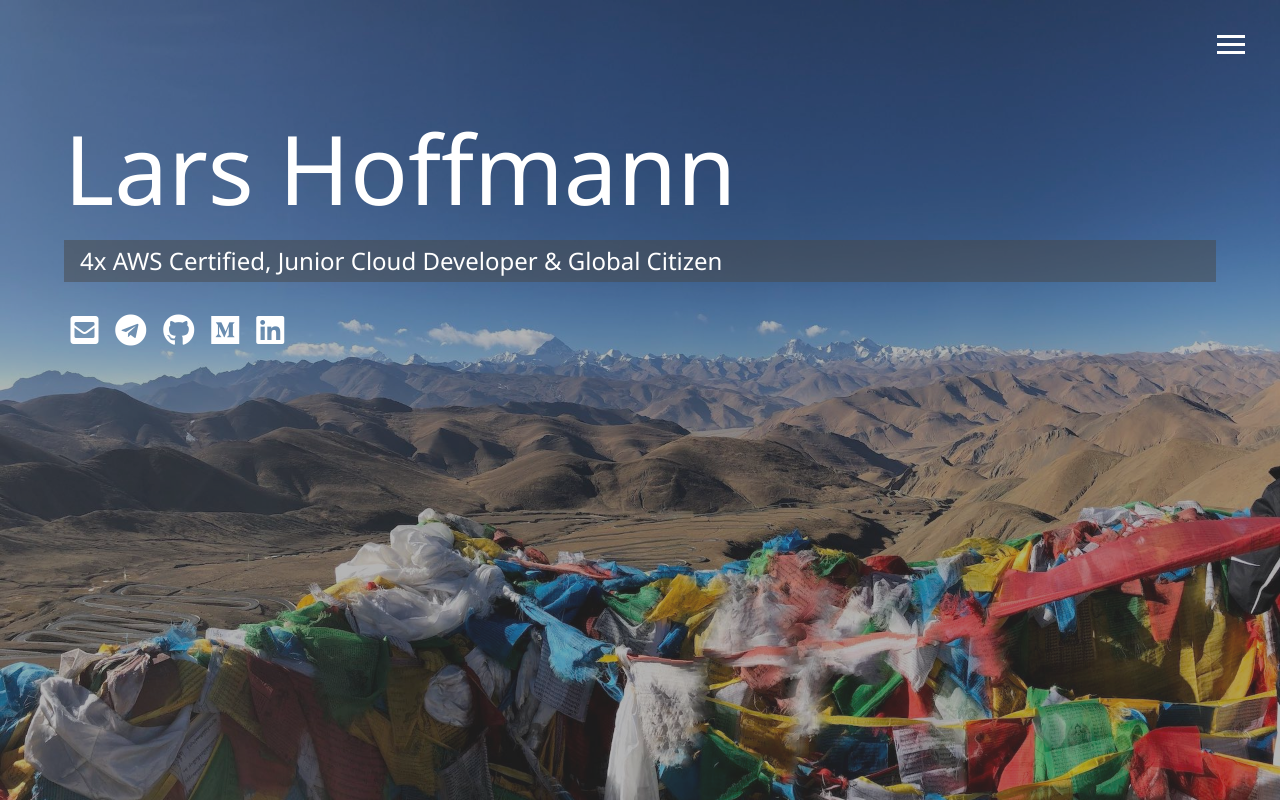
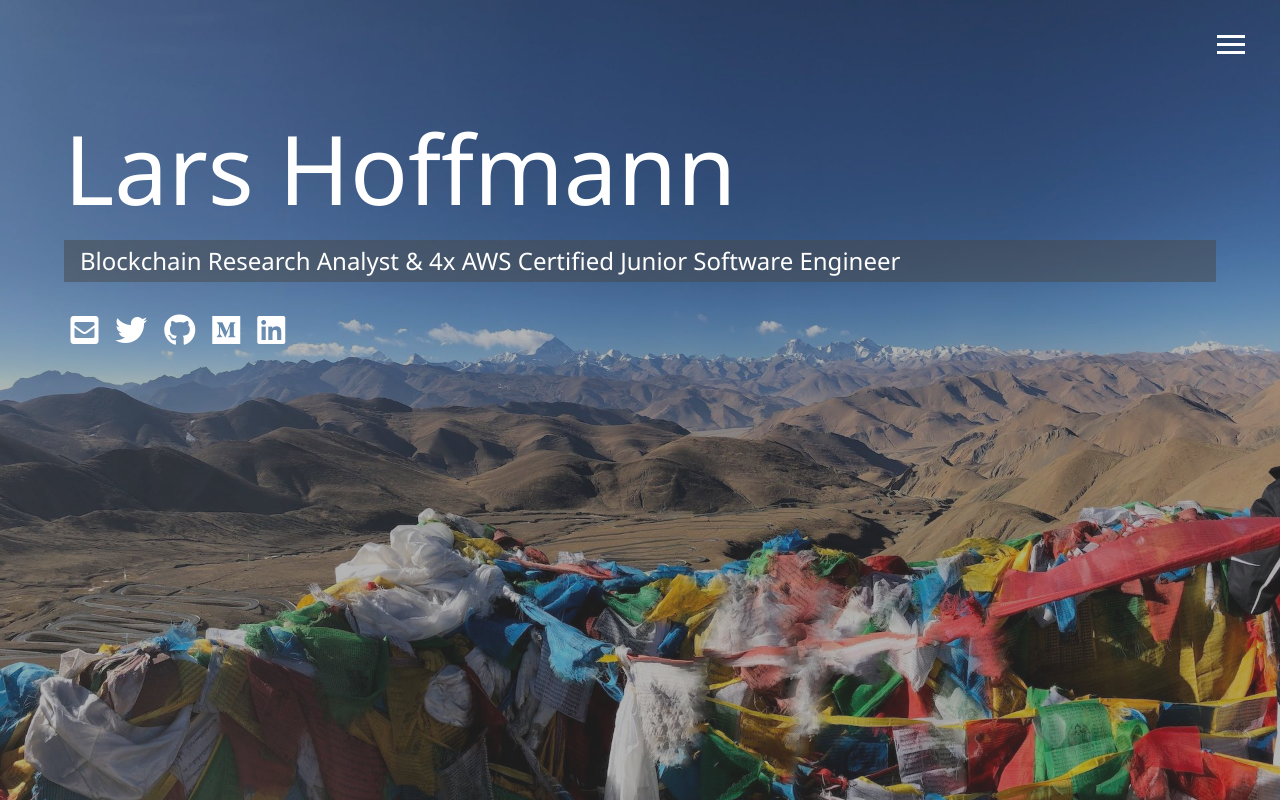
Before and after one commit to HLS-CR/personal-webpage, a plain HTML site: page index.html in a window 1280 px wide. Drawn offline with Linux system fonts and the light colour scheme.

Commit message:
Update index.html

```diff
--- a/index.html
+++ b/index.html
@@ -51,14 +51,14 @@
       <span class="text-secondary">Hoffmann</span>
     </h1>
     <h2 class="sm-heading">
-      4x AWS Certified, Junior Cloud Developer & Global Citizen
+      Blockchain Research Analyst & 4x AWS Certified Junior Software Engineer
     </h2>
     <div class="icons">
       <a href="mailto:germany.larsh@gmail.com">
         <i class="fas fa-envelope-square fa-2x"></i>
       </a>
-      <a href="https://t.me/lp_collective" target="_blank">
-        <i class="fab fa-telegram fa-2x"></i>
+      <a href="https://twitter.com/lars_hl" target="_blank">
+        <i class="fab fa-twitter fa-2x"></i>
       </a>
       <a href="https://github.com/srlars" target="_blank">
         <i class="fab fa-github fa-2x"></i>
```
